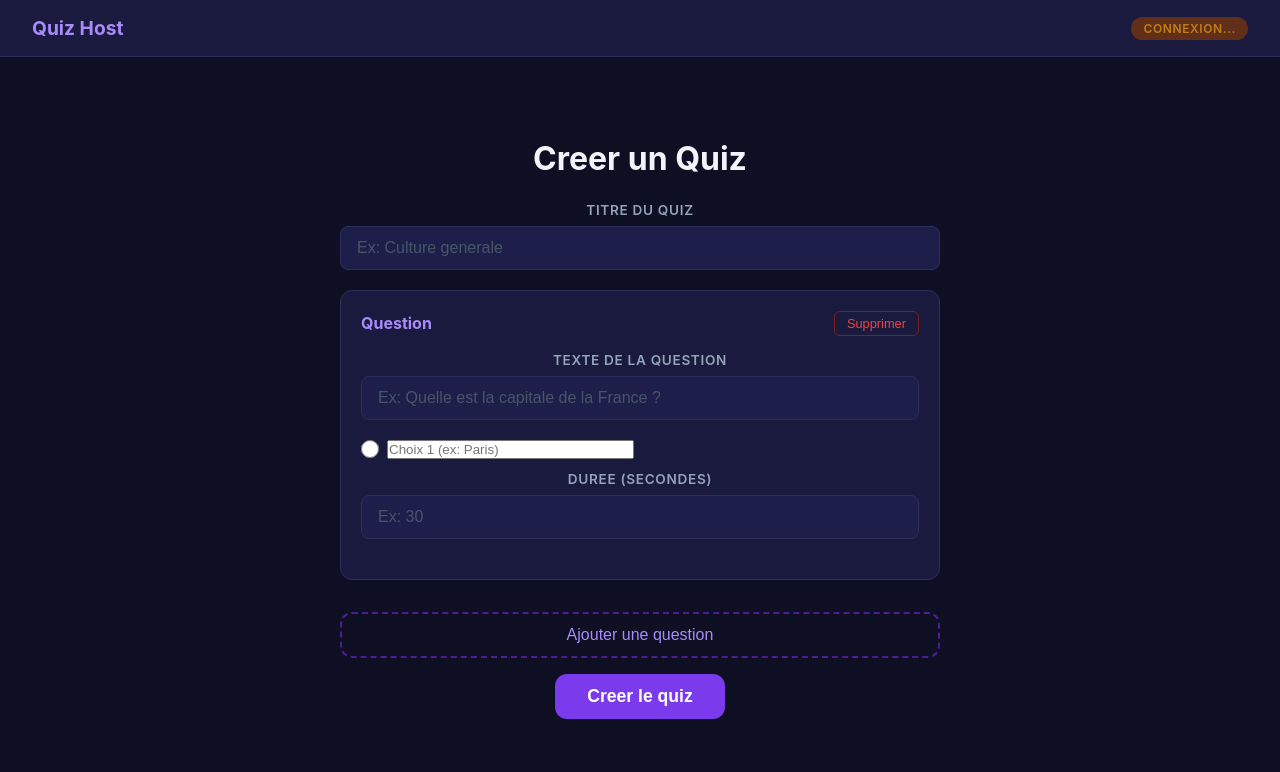
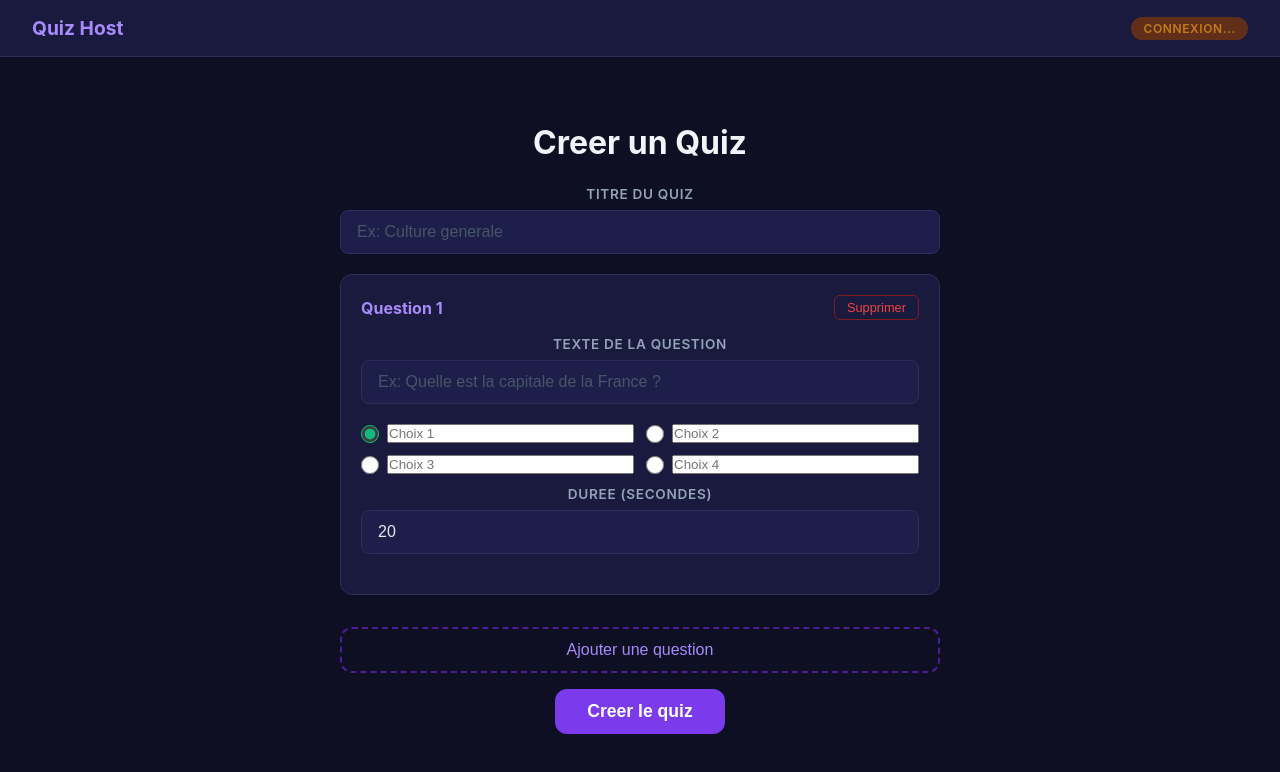
Before and after one commit to Ambiya12/Quiz-App, a React (Vite) app in the folder host-app/: page / in a window 1280 px wide. Shown: the top 772 px of the page. Built offline with nearby package versions, Linux system fonts and the light colour scheme; no server answers.

Commit message:
✨ Implement dynamic quiz creation with title and question management

```diff
--- a/host-app/src/components/CreateQuiz.tsx
+++ b/host-app/src/components/CreateQuiz.tsx
@@ -33,15 +33,59 @@ interface CreateQuizProps {
  * .btn-add-question, .btn-remove, .btn-primary
  */
 function CreateQuiz({ onSubmit }: CreateQuizProps) {
-  // TODO: State pour le titre
-  // TODO: State pour la liste des questions
+  const createEmptyQuestion = (): QuizQuestion => ({
+    id: crypto.randomUUID(),
+    text: '',
+    choices: ['', '', '', ''],
+    correctIndex: 0,
+    timerSec: 20,
+  })
+
+  const [title, setTitle] = useState('')
+  const [questions, setQuestions] = useState<QuizQuestion[]>([createEmptyQuestion()])
+
+  const updateQuestion = (questionId: string, updater: (question: QuizQuestion) => QuizQuestion) => {
+    setQuestions((prev) => prev.map((question) => (question.id === questionId ? updater(question) : question)))
+  }
+
+  const addQuestion = () => {
+    setQuestions((prev) => [...prev, createEmptyQuestion()])
+  }
+
+  const removeQuestion = (questionId: string) => {
+    setQuestions((prev) => prev.filter((question) => question.id !== questionId))
+  }
 
   const handleSubmit = (e: React.FormEvent) => {
     e.preventDefault()
-    // TODO: Valider que le titre n'est pas vide
-    // TODO: Valider qu'il y a au moins 1 question
-    // TODO: Valider que chaque question a un texte et 4 choix non-vides
-    // TODO: Appeler onSubmit(title, questions)
+
+    const normalizedTitle = title.trim()
+    if (!normalizedTitle) {
+      alert('Le titre du quiz est requis.')
+      return
+    }
+
+    if (questions.length === 0) {
+      alert('Ajoutez au moins une question.')
+      return
+    }
+
+    const normalizedQuestions = questions.map((question) => ({
+      ...question,
+      text: question.text.trim(),
+      choices: question.choices.map((choice) => choice.trim()),
+    }))
+
+    const hasInvalidQuestion = normalizedQuestions.some(
+      (question) => !question.text || question.choices.length !== 4 || question.choices.some((choice) => !choice)
+    )
+
+    if (hasInvalidQuestion) {
+      alert('Chaque question doit avoir un texte et 4 choix non vides.')
+      return
+    }
+
+    onSubmit(normalizedTitle, normalizedQuestions)
   }
 
   return (
@@ -53,67 +97,94 @@ function CreateQuiz({ onSubmit }: CreateQuizProps) {
           <input
             id="quiz-title"
             type="text"
-            value=""
-            onChange={(event) => {}}
+            value={title}
+            onChange={(event) => setTitle(event.target.value)}
             placeholder="Ex: Culture generale"
           />
         </div>
 
-          <div className="question-card">
+        {questions.map((question, index) => (
+          <div key={question.id} className="question-card">
             <div className="question-card-header">
-              <h3>Question</h3>
+              <h3>Question {index + 1}</h3>
               <button
                 type="button"
                 className="btn-remove"
-                onClick={() => {}}
+                onClick={() => removeQuestion(question.id)}
+                disabled={questions.length === 1}
               >
                 Supprimer
               </button>
             </div>
 
             <div className="form-group">
-              <label>Texte de la question</label>
+              <label htmlFor={`question-text-${question.id}`}>Texte de la question</label>
               <input
-                id={`question-text`}
+                id={`question-text-${question.id}`}
                 type="text"
-                value=""
-                onChange={(event) => {}}
+                value={question.text}
+                onChange={(event) =>
+                  updateQuestion(question.id, (currentQuestion) => ({
+                    ...currentQuestion,
+                    text: event.target.value,
+                  }))
+                }
                 placeholder="Ex: Quelle est la capitale de la France ?"
               />
             </div>
 
             <div className="choices-inputs">
-                <div className="choice-input-group">
+              {question.choices.map((choice, choiceIndex) => (
+                <div key={`${question.id}-${choiceIndex}`} className="choice-input-group">
                   <input
                     type="radio"
-                    name=""
-                    checked={false}
-                    onChange={() => {}}
+                    name={`correct-${question.id}`}
+                    checked={question.correctIndex === choiceIndex}
+                    onChange={() =>
+                      updateQuestion(question.id, (currentQuestion) => ({
+                        ...currentQuestion,
+                        correctIndex: choiceIndex,
+                      }))
+                    }
+                    aria-label={`Bonne reponse choix ${choiceIndex + 1}`}
                   />
                   <input
                     type="text"
-                    value=""
-                    onChange={() => {}}
-                    placeholder={`Choix 1 (ex: Paris)`}
+                    value={choice}
+                    onChange={(event) =>
+                      updateQuestion(question.id, (currentQuestion) => ({
+                        ...currentQuestion,
+                        choices: currentQuestion.choices.map((currentChoice, currentChoiceIndex) =>
+                          currentChoiceIndex === choiceIndex ? event.target.value : currentChoice
+                        ),
+                      }))
+                    }
+                    placeholder={`Choix ${choiceIndex + 1}`}
                   />
                 </div>
+              ))}
             </div>
 
             <div className="form-group">
-              <label>Duree (secondes)</label>
+              <label htmlFor={`timer-${question.id}`}>Duree (secondes)</label>
               <input
-                id="question-timer"
+                id={`timer-${question.id}`}
                 type="number"
                 min={5}
                 max={120}
-                value=""
-                onChange={() => {}}
-                placeholder="Ex: 30"
+                value={question.timerSec}
+                onChange={(event) =>
+                  updateQuestion(question.id, (currentQuestion) => ({
+                    ...currentQuestion,
+                    timerSec: Number(event.target.value) || 0,
+                  }))
+                }
               />
             </div>
           </div>
+        ))}
 
-        <button type="button" className="btn-add-question" onClick={() => {}}>
+        <button type="button" className="btn-add-question" onClick={addQuestion}>
           Ajouter une question
         </button>
 
```
